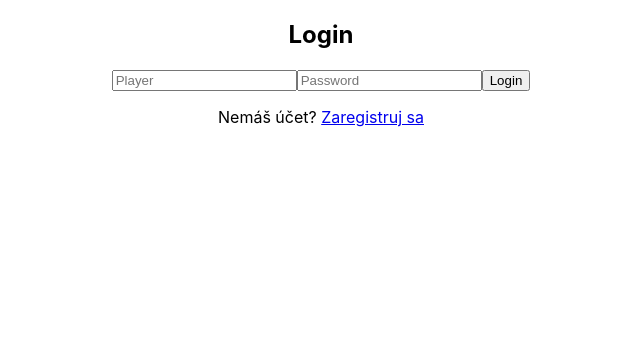
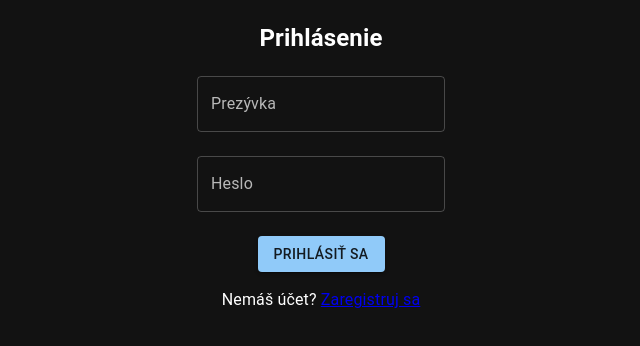
Before and after one commit to matelko64/TUKE-Explo, a React (Create React App) app in the folder react-frontend/: page / in a window 1280 px wide. Shown: the top 346 px of the page, without its empty margins (319-959 px from the left). Built offline with nearby package versions, Linux system fonts and the light colour scheme.

Commit message:
dark mode, material ui, slovenčina kus

```diff
--- a/react-frontend/src/App.js
+++ b/react-frontend/src/App.js
@@ -1,21 +1,32 @@
 import React from 'react';
 import { BrowserRouter as Router, Routes, Route } from 'react-router-dom';
+import { ThemeProvider, createTheme } from '@mui/material/styles';
+import { CssBaseline } from '@mui/material';
 import Login from './components/Login';
-import Welcome from './components/Welcome';
+import Main from './components/Main';
 import Register from './components/Register';
 import './App.css';
 
+const darkTheme = createTheme({
+  palette: {
+    mode: 'dark',
+  },
+});
+
 function App() {
   return (
+    <ThemeProvider theme={darkTheme}>
+      <CssBaseline />
       <Router>
         <div className="App">
           <Routes>
               <Route path="/" element={<Login />} />
-            <Route path="/welcome" element={<Welcome />} />
+              <Route path="/main" element={<Main />} />
               <Route path="/register" element={<Register />} />
           </Routes>
         </div>
       </Router>
+    </ThemeProvider>
   );
 }
 
--- a/react-frontend/src/components/Login.jsx
+++ b/react-frontend/src/components/Login.jsx
@@ -1,6 +1,7 @@
 import React, { useState } from "react";
 import axios from "axios";
 import { useNavigate, Link } from "react-router-dom";
+import { Button, TextField } from "@mui/material";
 
 function Login() {
     const [player, setPlayer] = useState("");
@@ -15,7 +16,7 @@ function Login() {
             });
             if (res.data === true) {
                 localStorage.setItem("player", player);
-                navigate("/welcome");
+                navigate("/main");
             } else {
                 alert("Login failed.");
             }
@@ -26,26 +27,27 @@ function Login() {
     };
 
     return (
-        <div>
-            <h2>Login</h2>
-            <input
-                type="text"
-                placeholder="Player"
+        <form onSubmit={(e) => { e.preventDefault(); handleLogin(); }}>
+            <h2>Prihlásenie</h2>
+            <TextField
+                label="Prezývka"
+                variant="outlined"
                 value={player}
                 onChange={(e) => setPlayer(e.target.value)}
-            />
-            <input
+            /><br /><br />
+            <TextField
+                label="Heslo"
                 type="password"
-                placeholder="Password"
+                variant="outlined"
                 value={password}
                 onChange={(e) => setPassword(e.target.value)}
-            />
-            <button onClick={handleLogin}>Login</button>
+            /><br /><br />
+            <Button type="submit" variant="contained" color="primary">Prihlásiť sa</Button>
 
             <p>
                 Nemáš účet? <Link to="/register">Zaregistruj sa</Link>
             </p>
-        </div>
+        </form>
     );
 }
 
--- a/react-frontend/src/components/Welcome.jsx
+++ b/react-frontend/src/components/Main.jsx
@@ -1,7 +1,8 @@
 import React, { useState, useEffect } from "react";
 import axios from "axios";
+import { Button, TextField, Paper, Typography, Box } from '@mui/material';
 
-function Welcome() {
+function Main() {
     const [quests] = useState([
         { id: 0, requirement: "Complete 5 assignments", xp: 100, phrase: "test" },
         { id: 1, requirement: "Attend 3 lectures", xp: 200, phrase: "test" },
@@ -76,59 +77,50 @@ function Welcome() {
         }
     };
 
-    if (loading) return <div>Loading...</div>;
+    if (loading) return <div><br />Načítava sa...</div>;
 
     const currentQuest = quests[currentQuestLine];
 
     return (
-        <div style={{ position: 'relative', height: '100vh', display: 'flex', justifyContent: 'center', alignItems: 'center' }}>
-            <h2>Welcome, you are logged in!</h2>
+        <Box sx={{ position: 'relative', height: '100vh', display: 'flex', justifyContent: 'center', alignItems: 'center' }}>
             {currentQuest ? (
-                <div style={{
+                <Paper sx={{
                     position: 'absolute',
                     top: '50%',
                     left: '50%',
                     transform: 'translate(-50%, -50%)',
-                    border: '2px solid #333',
-                    borderRadius: '10px',
-                    padding: '20px',
-                    backgroundColor: '#f9f9f9',
-                    boxShadow: '0 4px 8px rgba(0,0,0,0.1)',
-                    width: '300px',
+                    p: 3,
+                    width: 300,
                     textAlign: 'center'
                 }}>
-                    <h3>Current Quest</h3>
-                    <p><strong>{currentQuest.requirement}</strong></p>
-                    <p>Reward: {currentQuest.xp} XP</p>
-                    <input
-                        type="text"
+                    <Typography variant="h5" gutterBottom>Current Quest</Typography>
+                    <Typography variant="body1" sx={{ mb: 1 }}><strong>{currentQuest.requirement}</strong></Typography>
+                    <Typography variant="body2" sx={{ mb: 2 }}>Reward: {currentQuest.xp} XP</Typography>
+                    <TextField
+                        fullWidth
+                        label="Enter completion phrase"
                         value={phraseInput}
                         onChange={(e) => setPhraseInput(e.target.value)}
-                        placeholder="Enter completion phrase"
-                        style={{ width: '100%', padding: '8px', marginBottom: '10px' }}
+                        sx={{ mb: 2 }}
                     />
-                    <button onClick={completeQuest}>Complete Quest</button>
-                </div>
+                    <Button variant="contained" color="primary" onClick={completeQuest}>Complete Quest</Button>
+                </Paper>
             ) : (
-                <div style={{
+                <Paper sx={{
                     position: 'absolute',
                     top: '50%',
                     left: '50%',
                     transform: 'translate(-50%, -50%)',
-                    border: '2px solid #333',
-                    borderRadius: '10px',
-                    padding: '20px',
-                    backgroundColor: '#f9f9f9',
-                    boxShadow: '0 4px 8px rgba(0,0,0,0.1)',
-                    width: '300px',
+                    p: 3,
+                    width: 300,
                     textAlign: 'center'
                 }}>
-                    <h3>All Quests Completed!</h3>
-                    <p>Congratulations!</p>
-                </div>
+                    <Typography variant="h5" gutterBottom>All Quests Completed!</Typography>
+                    <Typography variant="body1">Congratulations!</Typography>
+                </Paper>
             )}
-        </div>
+        </Box>
     );
 }
 
-export default Welcome;
+export default Main;
--- a/react-frontend/src/components/Register.jsx
+++ b/react-frontend/src/components/Register.jsx
@@ -1,6 +1,7 @@
 import React, { useState } from "react";
 import axios from "axios";
 import { useNavigate } from "react-router-dom";
+import { Button, TextField } from '@mui/material';
 
 function Register() {
     const [player, setPlayer] = useState("");
@@ -26,22 +27,23 @@ function Register() {
     };
 
     return (
-        <div>
-            <h2>Register</h2>
-            <input
-                type="text"
-                placeholder="Player"
+        <form onSubmit={(e) => { e.preventDefault(); handleRegister(); }}>
+            <h2>Registrácia</h2>
+            <TextField
+                label="Prezývka"
+                variant="outlined"
                 value={player}
                 onChange={(e) => setPlayer(e.target.value)}
-            />
-            <input
+            /><br /><br />
+            <TextField
+                label="Heslo"
                 type="password"
-                placeholder="Password"
+                variant="outlined"
                 value={password}
                 onChange={(e) => setPassword(e.target.value)}
-            />
-            <button onClick={handleRegister}>Register</button>
-        </div>
+            /><br /><br />
+            <Button type="submit" variant="contained" color="primary">Registrovať sa</Button>
+        </form>
     );
 }
 
```
Lines whose indentation alone changed are shown as unchanged.
